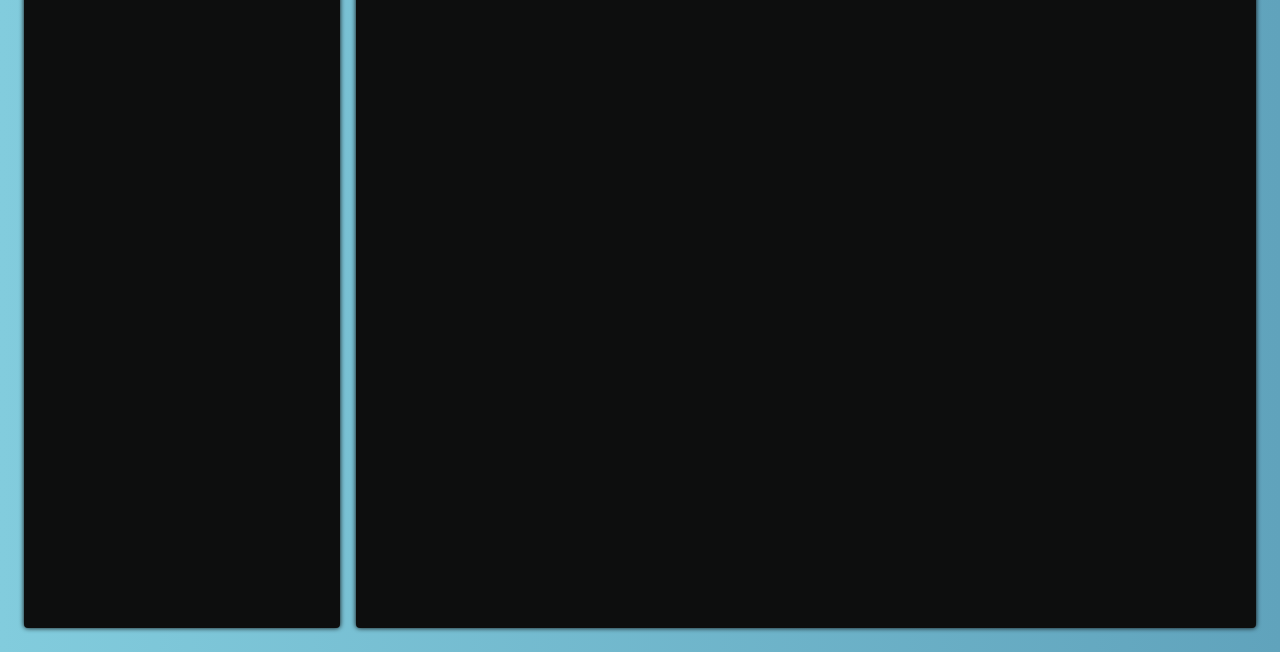
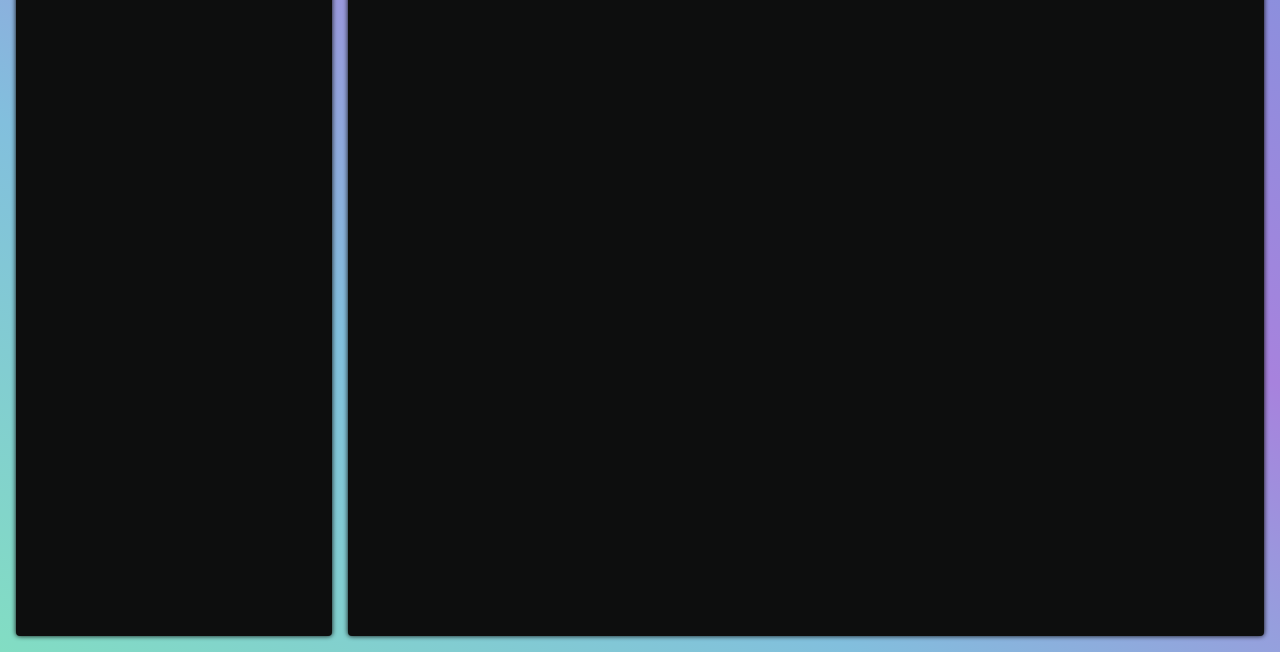
Before and after one commit to llfalcao/todo-list, a website built with webpack: page dist/index.html in a window 1280 px wide. Shown: the part 148-800 px from the top of the page. Built offline with Linux system fonts and the light colour scheme.

Commit message:
Fix content overflow; change background

```diff
--- a/src/styles/layout/_content.scss
+++ b/src/styles/layout/_content.scss
@@ -2,8 +2,14 @@
   width: 100%;
   height: 100%;
   min-height: 600px;
-  padding: 1.5rem;
+  padding: 1rem;
   display: flex;
   gap: 1rem;
-  background-image: linear-gradient(to right, #82ccdd, #60a3bc);
+  background-image: linear-gradient(
+    to bottom left,
+    #8294dd,
+    #a782dd,
+    #82bfdd,
+    #82ddc3
+  );
 }
--- a/src/styles/layout/_projects.scss
+++ b/src/styles/layout/_projects.scss
@@ -3,6 +3,8 @@
   box-shadow: 0 0 5px #080808;
   background-color: $dark;
   border-radius: 0.25rem;
+  display: flex;
+  flex-direction: column;
 }
 
 .projects--header {
@@ -15,6 +17,10 @@
     font-size: 1.5rem;
     font-weight: 300;
   }
+}
+
+.projects--list {
+  overflow-y: auto;
 }
 
 .project-item {
--- a/src/styles/layout/_todo.scss
+++ b/src/styles/layout/_todo.scss
@@ -4,7 +4,12 @@
   box-shadow: 0 0 5px #080808;
   background-color: $dark;
   border-radius: 0.25rem;
-  overflow: auto;
+  display: flex;
+  flex-direction: column;
+}
+
+.list-container {
+  overflow-y: auto;
 }
 
 .list-item {
```
Also changed, not shown: dist/9e5fd29dd2275069f0cb.svg (deleted), dist/main.js.
